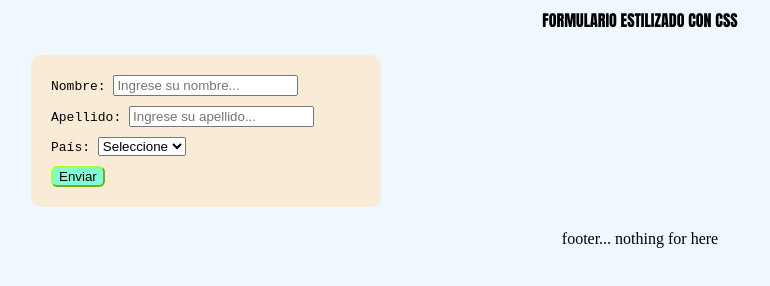
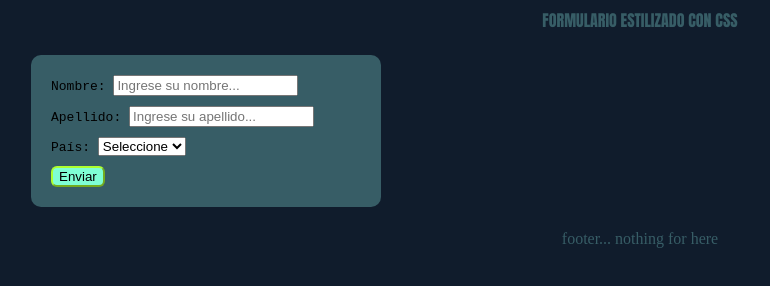
Before and after one commit to ElBrayan97/FullStackUdemy, a plain HTML site: page PRUEBA_AJAX/index.html in a window 1280 px wide. Shown: the whole page, without its empty margins (0-770 px from the left). Drawn offline with Linux system fonts and the light colour scheme.

Commit message:
voy a subir todo esto antes de romper algo :D

```diff
--- a/PRUEBA_AJAX/style.css
+++ b/PRUEBA_AJAX/style.css
@@ -2,15 +2,18 @@ header{
     text-align: center;
     font-family: Impact, Haettenschweiler, 'Arial Narrow Bold', sans-serif;
 }
+.header-top{
+    color: rgb(55, 93, 102);
+}
 
 body{
-    background-color: aliceblue;
+    background-color: rgb(16, 28, 44);
 }
 
 .formulario_2{
 
     font-family: monospace;
-    background-color: antiquewhite;
+    background-color: rgb(55, 93, 102);
     border-radius: 10px;
     padding: 20px;
 }
@@ -48,4 +51,5 @@ body{
 
 footer{
     text-align: center;
+    color: rgb(55, 93, 102);
 }
```
Also changed, not shown: PROYECTO_UDEMY/index.html (added, +11 -0 lines), PROYECTO_UDEMY/script1.js (added), PROYECTO_UDEMY/style.css (added).
